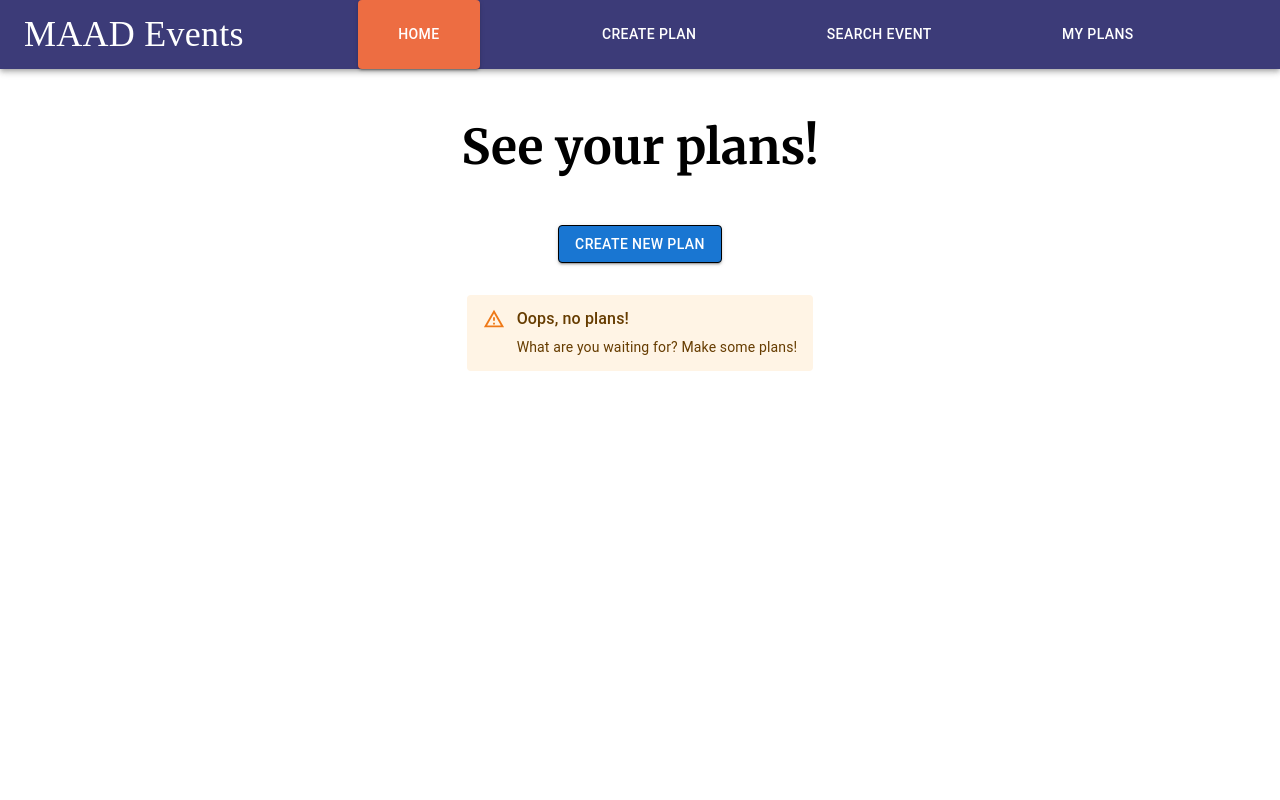
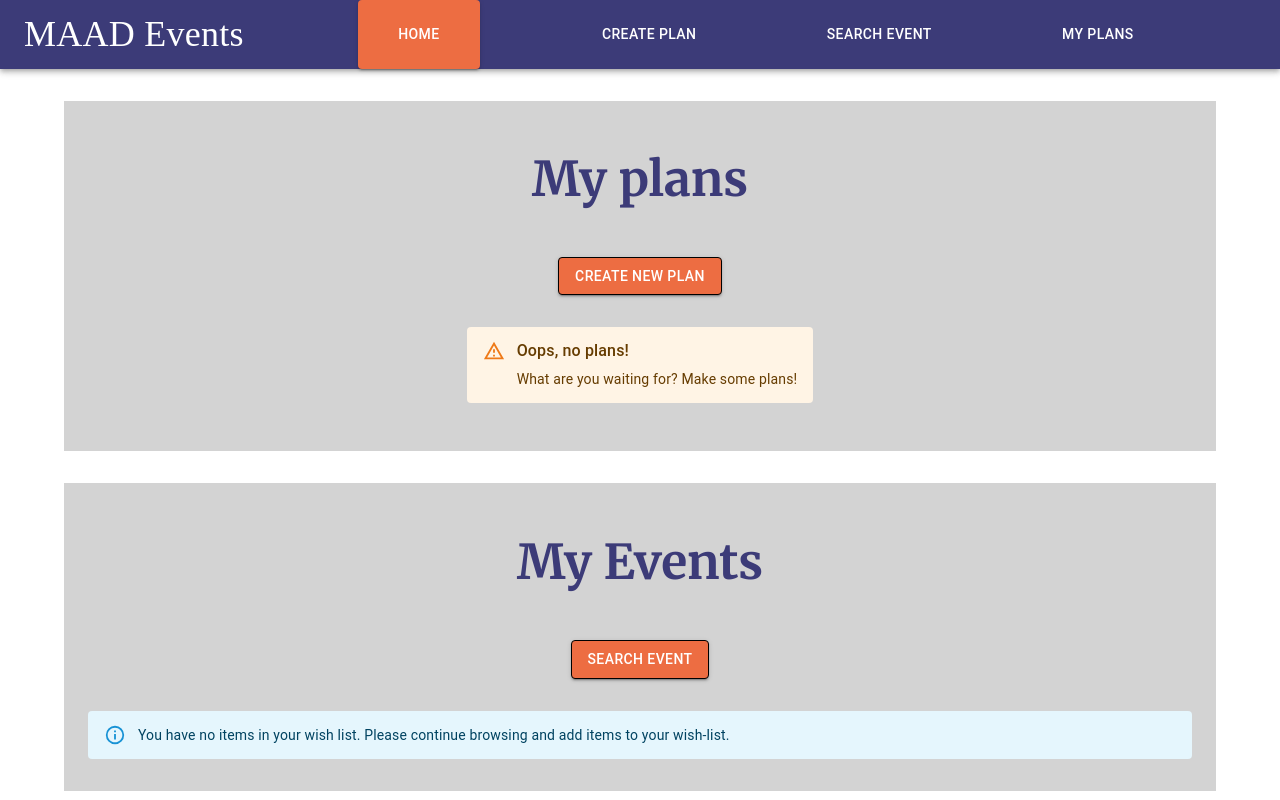
Before and after one commit to danieltrandafir/event-planner-react, a React (Create React App) app: page /plans in a window 1280 px wide. Built offline with nearby package versions, Linux system fonts and the light colour scheme; a web font is replaced by a local one.

Commit message:
add events to local storage & style my plans page

```diff
--- a/src/components/EventCard.js
+++ b/src/components/EventCard.js
@@ -3,50 +3,26 @@ import CardActions from "@mui/material/CardActions";
 import CardContent from "@mui/material/CardContent";
 import CardMedia from "@mui/material/CardMedia";
 import Typography from "@mui/material/Typography";
-import IconButton from "@mui/material/IconButton";
-import FavoriteIcon from "@mui/icons-material/Favorite";
-import AddShoppingCartIcon from "@mui/icons-material/AddShoppingCart";
-import RemoveCircleIcon from "@mui/icons-material/RemoveCircle";
 import Button from "@mui/material/Button";
 import Box from "@mui/material/Box";
-
-
-
+import Link from '@mui/material/Link';
 import { useSearch } from "../context/SearchProvider";
 import { getFromLocalStorage } from "../utils/getFromLocalStorage";
+
 
 export const EventCard = ({ result, mode }) => {
   const { items, setItems, setResults } = useSearch();
 
-  const handleAddToCart = () => {
-    const newItems = [...items, result];
+  const handleAddToPlan = () => {
+    const planListFromLS = getFromLocalStorage("eventList", []);
 
-    localStorage.setItem("items", JSON.stringify(newItems));
-
-    setItems(newItems);
-    console.log(newItems)
-  };
-
-  const handleAddToWishList = () => {
-    const wishListFromLS = getFromLocalStorage("wishList", []);
-
-    const isPresent = wishListFromLS.find((each) => each.asin === result.asin);
+    const isPresent = planListFromLS.find((each) => each.id === result.id);
 
     if (!isPresent) {
-      wishListFromLS.push(result);
+      planListFromLS.push(result);
 
-      localStorage.setItem("wishList", JSON.stringify(wishListFromLS));
+      localStorage.setItem("eventList", JSON.stringify(planListFromLS));
     }
-  };
-
-  const handleRemoveFromWishList = () => {
-    const wishListFromLS = getFromLocalStorage("wishList", []);
-
-    const newItems = wishListFromLS.filter((each) => each.asin !== result.asin);
-
-    localStorage.setItem("wishList", JSON.stringify(newItems));
-
-    setResults(newItems);
   };
 
   return (
@@ -74,9 +50,9 @@ export const EventCard = ({ result, mode }) => {
         </Typography>
 
       </CardContent>
-      <Box sx={{ textAlign: 'center', justifyContent: "center" }}>
-        <Button src={result.url}>READ MORE</Button>
-        <Button>ADD TO PLAN</Button>
+      <Box sx={{ textAlign: 'center', justifyContent: "space-evenly", gap: "2rem", alignItems: "center", color: "#3c3b78" }}>
+        <Link underline="none" sx={{ typography: 'body1' }} href={result.url}>READ MORE</Link>
+        <Button sx={{ typography: 'body1' }} onClick={handleAddToPlan}>ADD TO PLAN</Button>
       </Box>
 
     </Card>
--- a/src/components/PageTitle.js
+++ b/src/components/PageTitle.js
@@ -6,7 +6,7 @@ export const PageTitle = ({ title }) => {
     <Box>
       <Typography
         fontFamily={"Merriweather, serif"}
-        sx={{ textAlign: "center", margin: " 50px", fontWeight: 700 }}
+        sx={{ textAlign: "center", margin: " 50px", fontWeight: 700, color: "#3c3b78" }}
         variant="h3"
         component={"h1"}
       >
--- a/src/context/SearchProvider.js
+++ b/src/context/SearchProvider.js
@@ -6,9 +6,10 @@ const SearchContext = createContext();
 
 export const SearchProvider = ({ children }) => {
     const [items, setItems] = useState(getFromLocalStorage("plans", []));
+    const [results, setResults] = useState(getFromLocalStorage("eventList", []));
 
 
-    const value = { items, setItems };
+    const value = { items, setItems, results, setResults };
 
     return (
         <SearchContext.Provider value={value}>{children}</SearchContext.Provider>
--- a/src/pages/MyPlans.js
+++ b/src/pages/MyPlans.js
@@ -6,14 +6,29 @@ import ListItemButton from "@mui/material/ListItemButton";
 import ListItemText from "@mui/material/ListItemText";
 import ListItem from "@mui/material/ListItem";
 import Button from "@mui/material/Button";
+import { useNavigate } from "react-router-dom";
+import { useSearch } from "../context/SearchProvider";
+import { useEffect, useState } from "react";
+import { SearchResults } from "../components/SearchResults"
+import { getFromLocalStorage } from "../utils/getFromLocalStorage";
 
-import { useNavigate } from "react-router-dom";
+
 
 export const MyPlans = ({ plans, setPlans }) => {
+  const { results, setResults } = useSearch();
+  const { onHover, setOnHover } = useState();
+
+  useEffect(() => {
+    const eventListFromLS = getFromLocalStorage("eventList", []);
+
+    setResults(eventListFromLS);
+  }, [setResults]);
   const navigate = useNavigate();
+
   return (
     <Container sx={{ justifyContent: "space-evenly" }}>
-      <PageTitle title={"See your plans!"} />
+      <Container sx={{ backgroundColor: "lightGray", padding: "0.01rem 0 3rem 0", marginTop: "2rem" }}>
+        <PageTitle title={"My plans"} />
         <ListItem
           disablePadding
           sx={{ width: "max-content", margin: "auto", marginBottom: "2rem" }}
@@ -22,7 +37,7 @@ export const MyPlans = ({ plans, setPlans }) => {
             onClick={() => {
               navigate("/create-plan");
             }}
-          sx={{ border: "1px solid black", margin: "auto" }}
+            sx={{ border: "1px solid black", margin: "auto", backgroundColor: "#ed6d42", "&:hover": { backgroundColor: "#3c3b78" } }}
             variant="contained"
           >
             Create New Plan
@@ -49,5 +64,33 @@ export const MyPlans = ({ plans, setPlans }) => {
           )}
         </Box>
       </Container>
+      <Container width="100%" sx={{ backgroundColor: "lightGray", padding: ".1rem 0 2rem 0", margin: "2rem 0 0 0" }}>
+        <PageTitle sx={{ color: "#3c3b78" }} title={"My Events"} />
+        <ListItem
+          disablePadding
+          sx={{ width: "max-content", margin: "auto", marginBottom: "2rem" }}
+        >
+          <Button className="searchEventBTN"
+            onClick={() => {
+              navigate("/search-event");
+            }}
+            sx={{ border: "1px solid black", justifyContent: "center", backgroundColor: "#ed6d42", "&:hover": { backgroundColor: "#3c3b78" } }}
+            variant="contained"
+          >Search Event</Button>
+        </ListItem>
+        <Box>
+
+          {results.length === 0 && (
+            <Alert severity="info">
+              You have no items in your wish list. Please continue browsing and
+              add items to your wish-list.
+            </Alert>
+          )}
+          {results.length > 0 && (
+            <SearchResults results={results} />
+          )}
+        </Box>
+      </Container>
+    </Container>
   );
 };
```
Lines whose indentation alone changed are shown as unchanged.
